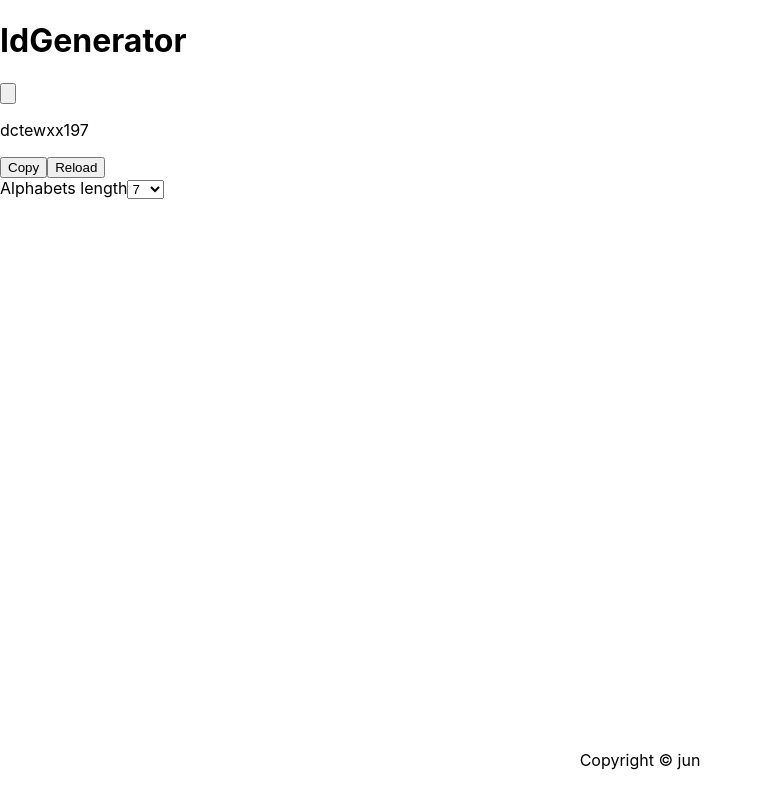
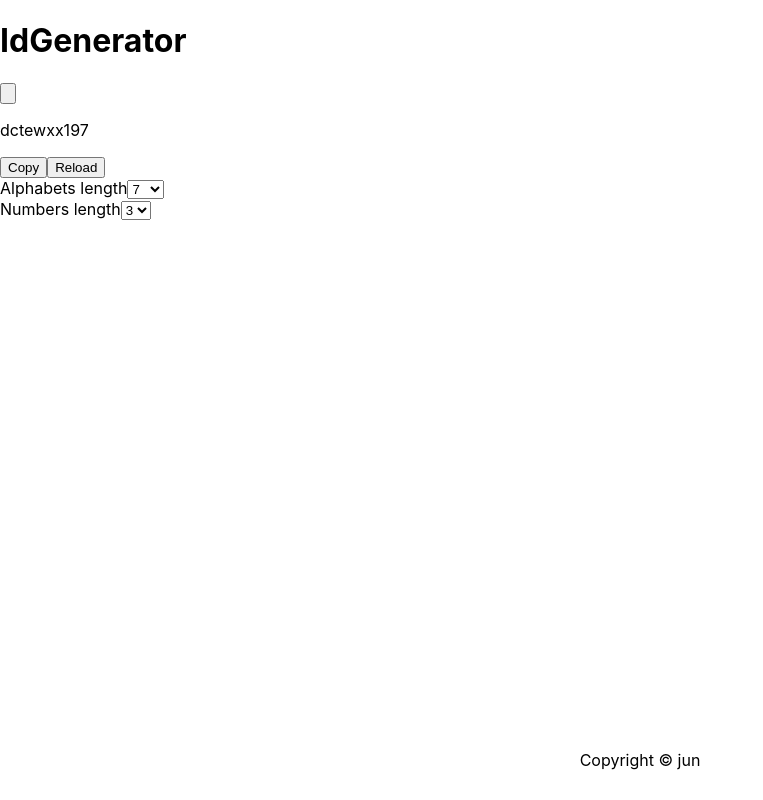
Before and after one commit to jun0222/id-generator, a Next.js app: page / in a window 1280 px wide. Shown: the whole page, without its empty margins (0-763 px from the left). Built offline with nearby package versions, Linux system fonts and the light colour scheme.

Commit message:
Add: Added RandId Numbers length settings.

```diff
--- a/components/RandId.jsx
+++ b/components/RandId.jsx
@@ -4,14 +4,20 @@ export default function RandPassword() {
     const [randStrAndRandNum, setRandStrAndRandNum] = useState("");
     const [alpNums, setAlpNums] = useState([]);
     const [alpNum, setAlpNum] = useState("7");
+    const [numNums, setNumNums] = useState([]);
+    const [numNum, setNumNum] = useState("3");
 
     useEffect(() => {
         setAlpNums([...Array(9)].map((_, i) => i + 2));
+        setNumNums([...Array(6)].map((_, i) => i + 1));
         setRandStrAndRandNum(getRandStr()+getRandNum());
-    }, [alpNum]);
+    }, [alpNum, numNum]);
 
     const getSelectedAlpNum = (event) => {
         setAlpNum(event.target.value);
+    };
+    const getSelectedNumNum = (event) => {
+        setNumNum(event.target.value);
     };
 
     const getRandStr = () => {
@@ -26,7 +32,7 @@ export default function RandPassword() {
     }
 
     const getRandNum = () => {
-        const numberOfDigits = 3;
+        const numberOfDigits = numNum;
         const useCharacters = "1234567890";
         const useCharactersLength = useCharacters.length;
         let actualStr = "";
@@ -74,6 +80,18 @@ export default function RandPassword() {
                         </select>
                     </div>
                 </div>
+                <div className="flex justify-center m-3">
+                    <div className="mb-8">
+                        <label htmlFor="name" className="text-sm block">Numbers length</label>
+                        <select className="add-input-style" name="" id="" value={numNum} onChange={getSelectedNumNum}>
+                            {numNums.map((alpNum, index)=>{
+                                return (
+                                    <option key={index} id="alphabets-word" className="w-full py-2 border-b focus:outline-none focus:border-b-2 focus:border-indigo-500 placeholder-gray-500 placeholder-opacity-50" value={alpNum}>{alpNum}</option>
+                                )
+                            })}
+                        </select>
+                    </div>
+                </div>
             </div>
         </>
     )
```
